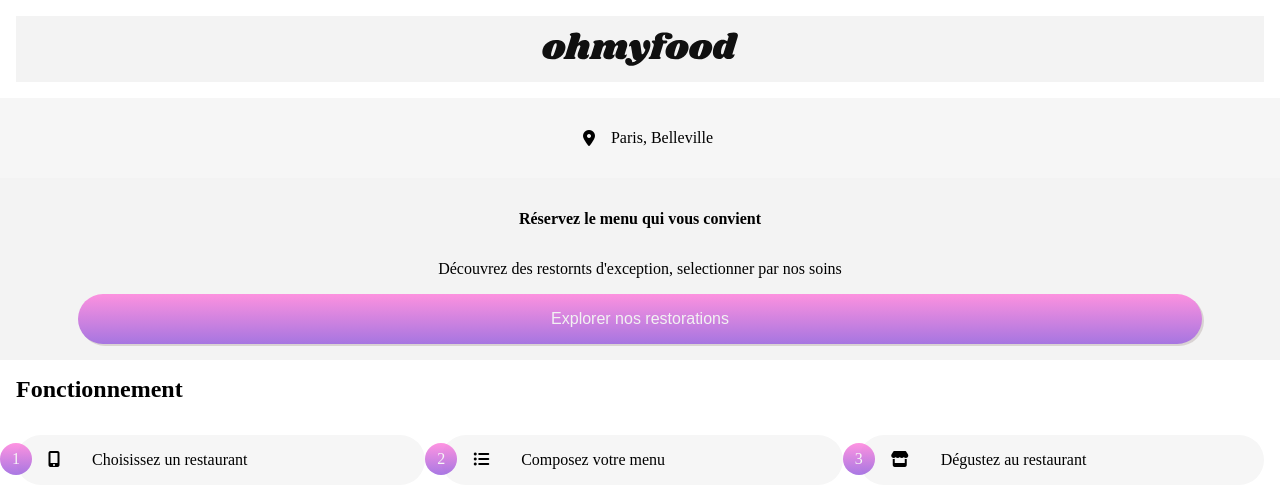
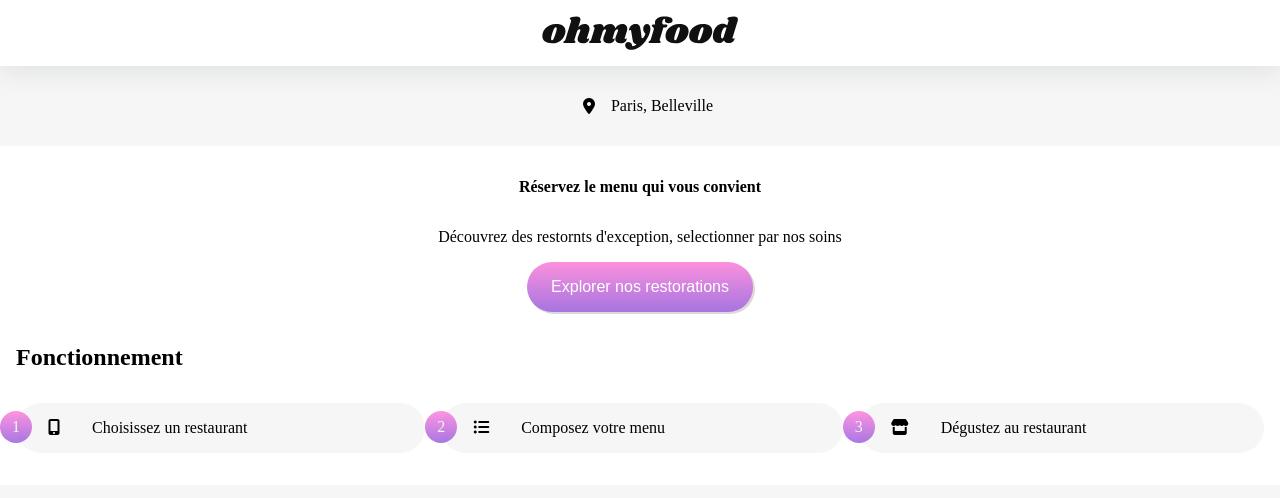
Before and after one commit to nadjiZz/Ohmyfood_NADJI_DIANE, a website: page index.html in a window 1280 px wide. Shown: the top 498 px of the page. Drawn offline with Linux system fonts and the light colour scheme.

Commit message:
actualisation des couleurs de la page d'acceille.

```diff
--- a/sass/layouts/header.scss
+++ b/sass/layouts/header.scss
@@ -1,9 +1,12 @@
 @use "../utils/variable.scss";
 header {
     justify-content: center;
-    padding: 1rem;
-    box-shadow: 0 0 0 10 rgba(0, 0, 0, 2);
-    order: 1;
+    position: sticky;
+    top: 0;
+    bottom: 100%;
+    z-index: 3;
+
     background-color: variable.$couleur-primaire;
-
+    box-shadow: rgba(149, 157, 165, 0.2) 0px 8px 24px;
+    background-color: variable.$couleur-primaire;
   }
--- a/sass/pages/nav.scss
+++ b/sass/pages/nav.scss
@@ -4,16 +4,18 @@
 @use "../components/bouton.scss";
 
 main {
-    background-color: width;
-
+  font-size: 800;
+  background-color: width;
     .localisation {
       background-color: variable.$couleur-seconaire;
-
       .fa-sharp {
         margin: 1rem;
         font-weight: 800;
       }
     }
+  }
+  .localisation {
+    background-color:  rgb(235, 235, 230);
   }
 
   .center {
@@ -21,24 +23,23 @@ main {
     justify-content: center;
     align-items: center;
     padding: 1rem;
-    background-color: #f3f3f3;
     font-size: 1rem;
-    position: relative;
   }
 
   .proposition {
     display: flex;
     flex-direction: column;
     align-content: center;
+    background-color: rgb(255, 255, 255);
 
     button {
-      color: #f2f2f2;
+      color: variable.$couleur-primaire;
       font-weight: 500;
       font-size: 1rem;
       border: none;
-      width: 90%;
+      width: max-content;
       padding: 1rem 1.5rem;
-      margin: 0 1rem;
+      margin: 0 4rem;
       border-radius: 2rem;
       @include mixin.bg-image;
       cursor: pointer;
```
Also changed, not shown: libs/style.css, sass/layouts/dist/header.css, sass/layouts/header.css, sass/layouts/header.min.css, sass/pages/dist/nav.css, sass/pages/nav.css, sass/pages/nav.min.css, 6 other files.
